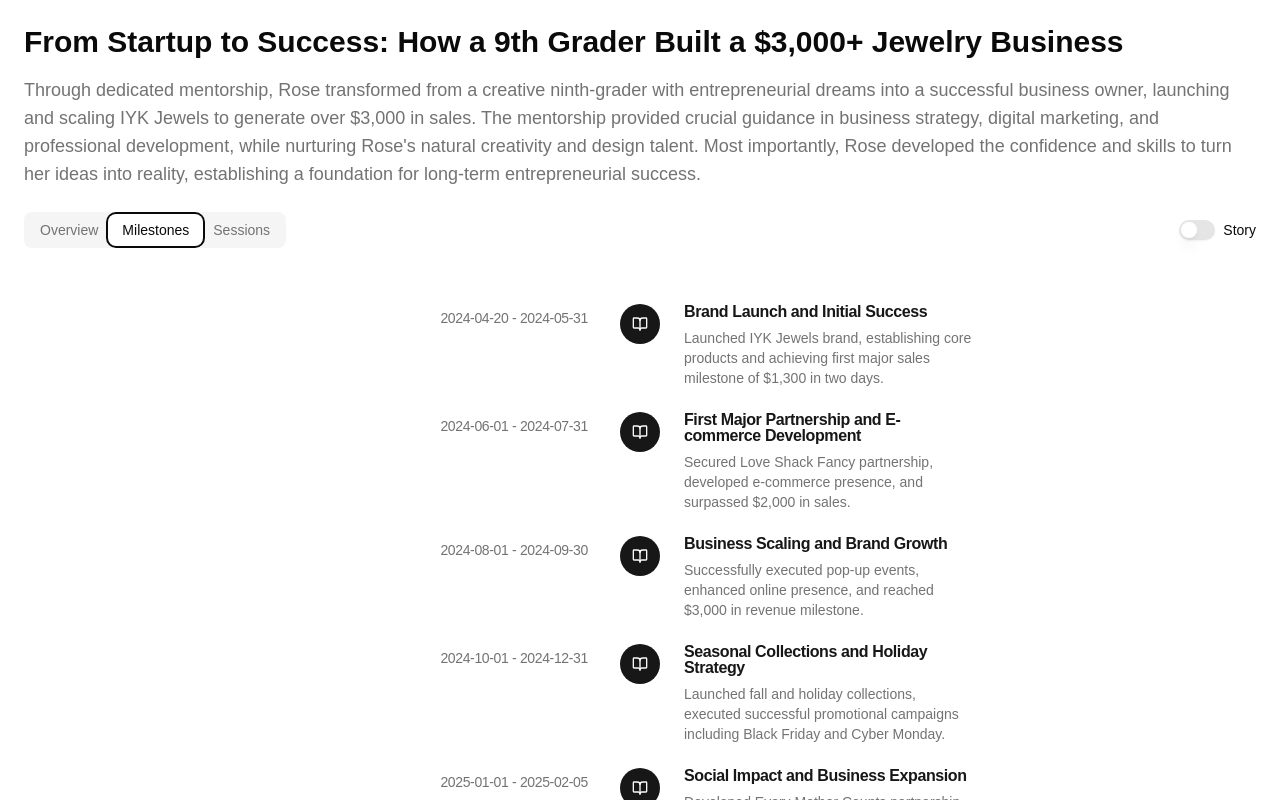
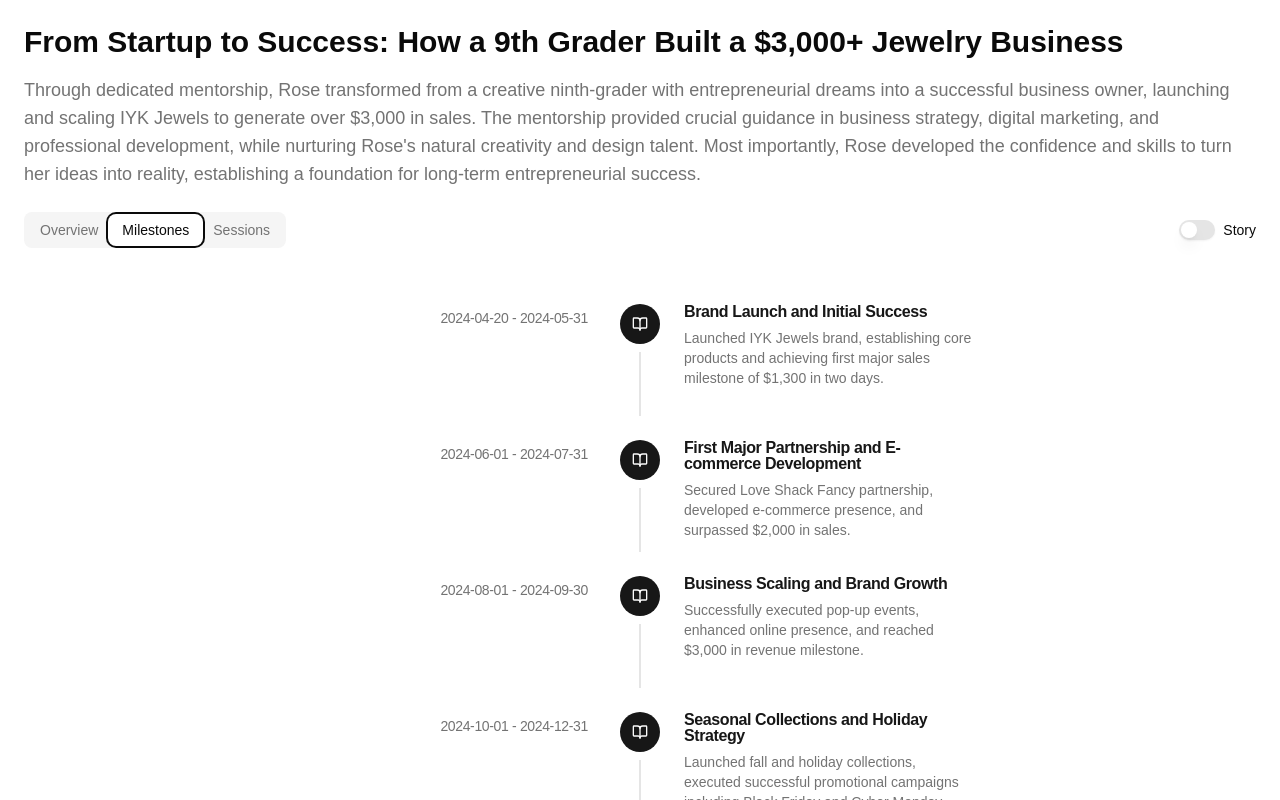
Before and after one commit to cabbachew/cc-stories, a Next.js app: page / in a window 1280 px wide. Both pictures are taken after a click on the tab "Milestones". Shown: the top 800 px of the page. Built offline with nearby package versions, Linux system fonts and the light colour scheme.

Commit message:
render connectors for timeline

```diff
--- a/app/components/timeline/MilestonesTimeline.tsx
+++ b/app/components/timeline/MilestonesTimeline.tsx
@@ -66,6 +66,7 @@ export default function MilestonesTimeline({
             description={chapter.summary}
             icon={<BookOpen className="h-4 w-4" />}
             status="completed"
+            showConnector={index !== sortedChapters.length - 1}
           />
         </motion.div>
       ))}
--- a/app/components/timeline/SessionsTimeline.tsx
+++ b/app/components/timeline/SessionsTimeline.tsx
@@ -65,6 +65,7 @@ export default function SessionsTimeline({
             description={session.summary}
             icon={<Calendar className="h-4 w-4" />}
             status="completed"
+            showConnector={index !== sortedSessions.length - 1}
           />
         </motion.div>
       ))}
--- a/app/components/timeline/timeline.tsx
+++ b/app/components/timeline/timeline.tsx
@@ -119,7 +119,7 @@ const TimelineItem = React.forwardRef<HTMLLIElement, TimelineItemProps>(
       status = "completed",
       loading,
       error,
-      // Remove unused props
+      showConnector,
       ...props
     },
     ref
@@ -146,7 +146,7 @@ const TimelineItem = React.forwardRef<HTMLLIElement, TimelineItemProps>(
               <div className="relative flex h-8 w-8 animate-pulse items-center justify-center rounded-full bg-muted ring-8 ring-background">
                 <Loader2 className="h-4 w-4 animate-spin text-muted-foreground" />
               </div>
-              {props.showConnector && (
+              {showConnector && (
                 <div className="h-full w-0.5 animate-pulse bg-muted" />
               )}
             </div>
@@ -185,7 +185,7 @@ const TimelineItem = React.forwardRef<HTMLLIElement, TimelineItemProps>(
               <div className="relative flex h-8 w-8 items-center justify-center rounded-full bg-destructive/20 ring-8 ring-background">
                 <AlertCircle className="h-4 w-4 text-destructive" />
               </div>
-              {props.showConnector && (
+              {showConnector && (
                 <TimelineConnector status="pending" className="h-full" />
               )}
             </div>
@@ -224,7 +224,7 @@ const TimelineItem = React.forwardRef<HTMLLIElement, TimelineItemProps>(
               iconSize={props.iconsize}
             />
           </div>
-          {props.showConnector && (
+          {showConnector && (
             <div
               className={cn("h-16 w-0.5 mt-2", {
                 "bg-primary": connectorColor === "primary",
```
